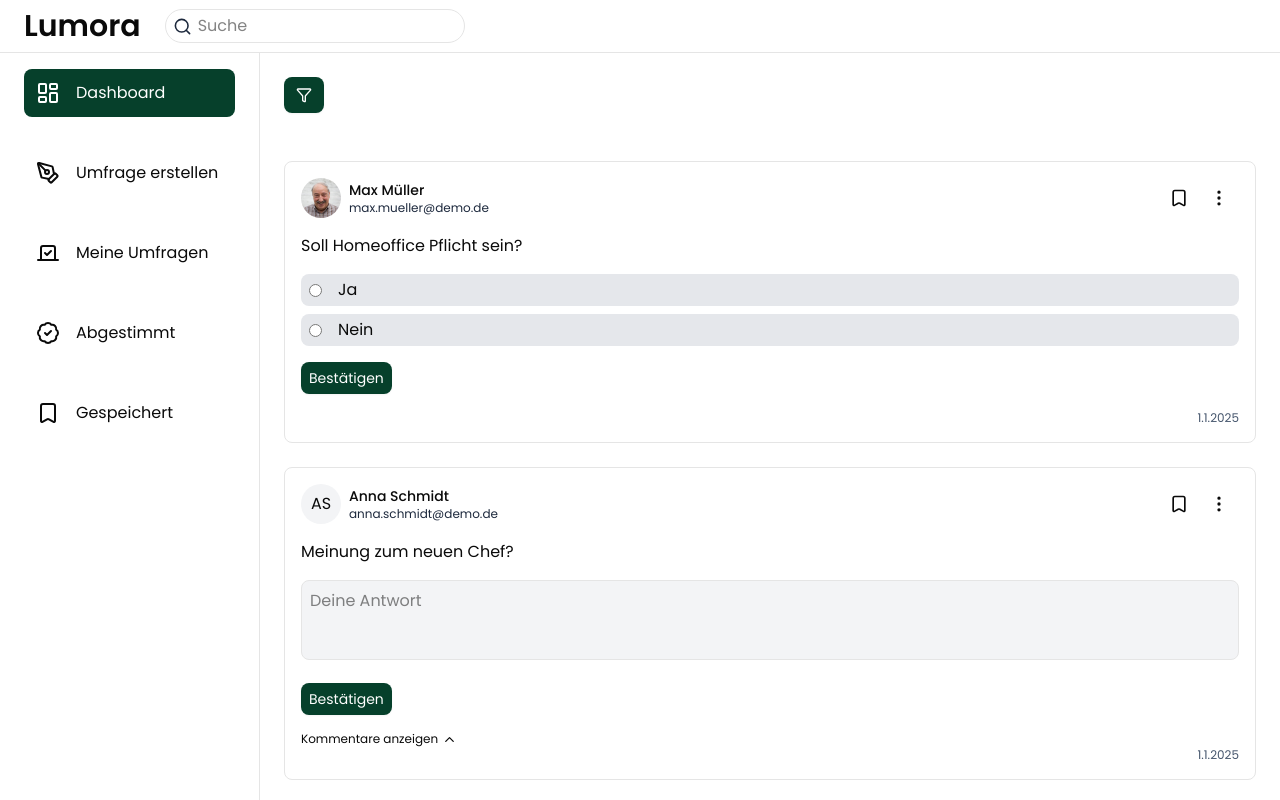
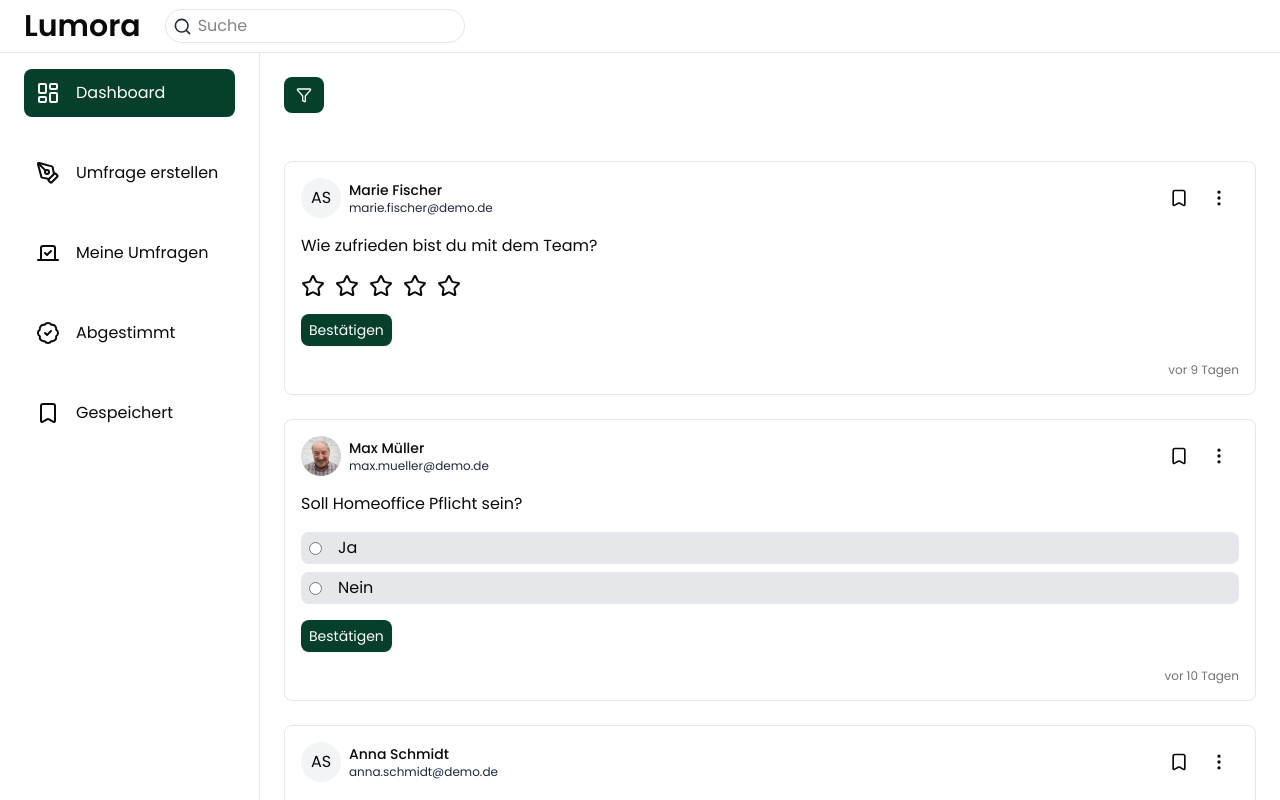
Before and after one commit to Marvin348/Lumora, a React (Vite) app: page / in a window 1280 px wide. Shown: the top 800 px of the page. Built offline with nearby package versions, Linux system fonts and the light colour scheme.

Commit message:
add sort func to all pages and time-ago hook

```diff
--- /dev/null
+++ b/src/components/EmptyState.tsx
@@ -0,0 +1,24 @@
+import { BookmarkPlus } from "lucide-react";
+import { Button } from "@/components/ui/button";
+import { Link } from "react-router";
+
+const EmptyState = ({ text }: { text: string }) => {
+
+  // lookup func for votesPage, bookmarkPage, myPollsPage with icon and label
+  return (
+    <div className="flex items-center justify-center h-screen">
+      <div className="flex flex-col items-center gap-2 bg-gray-100 p-20 rounded-md">
+        <div className="bg-custom/50 rounded-md">
+          <BookmarkPlus size={150} color="white" />
+        </div>
+        <p className="text-center">{text}</p>
+        <Link to="/">
+          <Button className="bg-custom text-white border-none hover:bg-custom/90 hover:text-white">
+            Hier Entdecken
+          </Button>
+        </Link>
+      </div>
+    </div>
+  );
+};
+export default EmptyState;
--- a/src/components/poll/OpenEndedComments.tsx
+++ b/src/components/poll/OpenEndedComments.tsx
@@ -43,9 +43,13 @@ const OpenEndedComments = ({ users, votes }: OpenEndedCommentsProps) => {
       </button>
       {showComments && (
         <>
+          {visibleComments.length === 0 && (
+            <p className="text-xs text-muted-foreground">Keine Kommentare</p>
+          )}
+
           <div>
             {visibleComments.map((vo) => (
-              <div key={vo.userId} className="my-8">
+              <div key={vo.userId} className="mt-8">
                 <div className="flex items-center gap-2">
                   <UserInfo user={vo.user} />
                 </div>
@@ -60,7 +64,7 @@ const OpenEndedComments = ({ users, votes }: OpenEndedCommentsProps) => {
                 setVisibleCount((prev) => prev + COMMENTS_PER_PAGE)
               }
             >
-              Mehr Kommentare anzeigen
+              Mehr anzeigen
             </button>
           )}
         </>
--- a/src/components/poll/PollCard.tsx
+++ b/src/components/poll/PollCard.tsx
@@ -13,6 +13,7 @@ import OpenEndedComments from "./OpenEndedComments";
 import type { User } from "@/types/user";
 import PollDropdown from "@/components/poll/PollDropdown";
 import { usePollsStore } from "@/store/polls/usePollsStore";
+import { useTimeAgo } from "@/hooks/useTimeAgo";
 
 type PollCardProps = {
   poll: PollsWithMeta;
@@ -41,6 +42,9 @@ const PollCard = ({ poll, users }: PollCardProps) => {
     (vote) => vote.pollId === id && vote.userId === activeUserId,
   );
 
+  const timeAgo = useTimeAgo(createdAt);
+  console.log(timeAgo);
+
   if (!author) return null;
 
   const handleSubmit = (e: React.FormEvent) => {
@@ -52,7 +56,6 @@ const PollCard = ({ poll, users }: PollCardProps) => {
       addVote({ pollId: id, userId: activeUserId, value: selectedValue });
     }
   };
-
 
   return (
     <>
@@ -118,9 +121,7 @@ const PollCard = ({ poll, users }: PollCardProps) => {
         <OpenEndedComments users={users} votes={votes} />
       )}
 
-      <p className="text-xs text-slate-600 text-right">
-        {formatDate(createdAt)}
-      </p>
+      <p className="mt-2 text-right text-xs text-muted-foreground">{timeAgo}</p>
     </>
   );
 };
--- /dev/null
+++ b/src/components/ui/spinner.tsx
@@ -0,0 +1,16 @@
+import { LoaderIcon } from "lucide-react"
+
+import { cn } from "@/lib/utils"
+
+function Spinner({ className, ...props }: React.ComponentProps<"svg">) {
+  return (
+    <LoaderIcon
+      role="status"
+      aria-label="Loading"
+      className={cn("size-8 animate-spin text-custom", className)}
+      {...props}
+    />
+  )
+}
+
+export { Spinner }
--- a/src/data/mockPolls.ts
+++ b/src/data/mockPolls.ts
@@ -6,14 +6,14 @@ export const mockPolls: Poll[] = [
     authorId: "u1",
     question: "Soll Homeoffice Pflicht sein?",
     type: "yes_no",
-    createdAt: "2025-01-01",
+    createdAt: "2026-01-01",
   },
   {
     id: "p2",
     authorId: "u2",
     question: "Meinung zum neuen Chef?",
     type: "open_ended",
-    createdAt: "2025-01-01",
+    createdAt: "2026-01-01",
   },
   {
     id: "p3",
@@ -21,13 +21,13 @@ export const mockPolls: Poll[] = [
     question: "Was ist dein lieblings Feiertag?",
     type: "single_choice",
     options: ["Ostern", "Weihnachten", "Silvester", "Test"],
-    createdAt: "2025-01-01",
+    createdAt: "2026-01-01",
   },
   {
     id: "p4",
     authorId: "u4",
     question: "Wie zufrieden bist du mit dem Team?",
     type: "rating",
-    createdAt: "2025-01-02",
+    createdAt: "2026-01-02",
   },
 ];
--- /dev/null
+++ b/src/hooks/useSortedPolls.ts
@@ -0,0 +1,6 @@
+import type { PollsWithMeta } from "@/types/pollsWithMeta";
+
+export const useSortedPolls = (pollsWithMeta: PollsWithMeta[]) =>
+  [...pollsWithMeta].sort(
+    (a, b) => new Date(b.createdAt).getTime() - new Date(a.createdAt).getTime(),
+  );
--- /dev/null
+++ b/src/hooks/useTimeAgo.ts
@@ -0,0 +1,17 @@
+export const useTimeAgo = (createdAt: string) => {
+  const now = new Date();
+
+  const arrayDate = new Date(createdAt);
+
+  const diffInMs = now.getTime() - arrayDate.getTime();
+
+  const seconds = Math.floor(diffInMs / 1000);
+  const minutes = Math.floor(seconds / 60);
+  const hours = Math.floor(minutes / 60);
+  const days = Math.floor(hours / 24);
+
+  if (seconds < 60) return "gerade eben";
+  if (minutes < 60) return `vor ${minutes}min`;
+  if (hours < 24) return `vor ${hours}h`;
+  return `vor ${days} Tagen`;
+};
--- a/src/pages/DashboardPage.tsx
+++ b/src/pages/DashboardPage.tsx
@@ -10,6 +10,8 @@ import { useVotesStore } from "@/store/votes/useVotesStore";
 import { usePollsStore } from "@/store/polls/usePollsStore";
 import { useUsers } from "@/hooks/useUsers";
 import { usePollsWithMeta } from "@/hooks/usePollsWithMeta";
+import { Spinner } from "@/components/ui/spinner";
+import { useSortedPolls } from "@/hooks/useSortedPolls";
 const DashboardPage = () => {
   const { data: users, isLoading, error } = useUsers();
 
@@ -26,12 +28,13 @@ const DashboardPage = () => {
 
   const searchQuery = useSearchStore((state) => state.searchQuery);
 
-  if (isLoading) return <div>Loading...</div>;
+  if (isLoading) return <Spinner />;
   if (error) return <div>Error</div>;
   if (!users) return [];
   console.log(users);
 
-  const searchedPolls = useSearchPolls(searchQuery, pollsWithMeta);
+  const sortedPolls = useSortedPolls(pollsWithMeta);
+  const searchedPolls = useSearchPolls(searchQuery, sortedPolls);
   const filteredPolls = useFilteredPolls(searchedPolls, filter);
 
   console.log("enriched", pollsWithMeta);
--- a/src/pages/polls/BookmarksPage.tsx
+++ b/src/pages/polls/BookmarksPage.tsx
@@ -1,7 +1,36 @@
+import PollList from "@/components/poll/PollList";
+import { usePollsWithMeta } from "@/hooks/usePollsWithMeta";
+import { useUsers } from "@/hooks/useUsers";
+import { usePollsStore } from "@/store/polls/usePollsStore";
+import { useBookmarkStore } from "@/store/bookmark/useBookmarkStore";
+import EmptyState from "@/components/EmptyState";
+import { Spinner } from "@/components/ui/spinner";
+import { useSortedPolls } from "@/hooks/useSortedPolls";
+
 const BookmarksPage = () => {
+  const { data: users, isLoading, error } = useUsers();
+  const polls = usePollsStore((state) => state.polls);
+
+  const bookmark = useBookmarkStore((state) => state.bookmark);
+  const bookmarkedPolls = polls.filter((poll) => bookmark.includes(poll.id));
+
+  const pollsWithMeta = usePollsWithMeta(bookmarkedPolls, users ?? []);
+  const sortedPolls = useSortedPolls(pollsWithMeta);
+
+  if (isLoading) return <Spinner/>;
+  if (error) return <div>Error</div>;
+  if (!users) return [];
+
+  if (bookmarkedPolls.length === 0)
+    return <EmptyState text="Du hast noch keine Polls gespeichert." />;
+
+  console.log(bookmarkedPolls);
+
   return (
     <>
-      <div>BookmarksPage</div>
+      <div className="grid grid-cols-1 gap-6">
+        <PollList pollsWithMeta={sortedPolls} users={users} />
+      </div>
     </>
   );
 };
--- a/src/pages/polls/MyPollsPage.tsx
+++ b/src/pages/polls/MyPollsPage.tsx
@@ -6,6 +6,7 @@ import { useActiveUserStore } from "@/store/activeUser/useActiveUserStore";
 import { useFilterStore } from "@/store/filter/useFilterStore";
 import Filterbar from "@/components/filter/Filterbar";
 import { useFilteredPolls } from "@/hooks/useFilteredPolls";
+import { useSortedPolls } from "@/hooks/useSortedPolls";
 const MyPollsPage = () => {
   const { data: users, isLoading, error } = useUsers();
 
@@ -17,7 +18,8 @@ const MyPollsPage = () => {
   const myPolls = polls.filter((poll) => poll.authorId === activeUserId);
 
   const pollsWithMeta = usePollsWithMeta(myPolls, users ?? []);
-  const filteredPolls = useFilteredPolls(pollsWithMeta, filter);
+  const sortedPolls = useSortedPolls(pollsWithMeta);
+  const filteredPolls = useFilteredPolls(sortedPolls, filter);
 
   if (isLoading) return <div>Loading...</div>;
   if (error) return <div>Error</div>;
```
